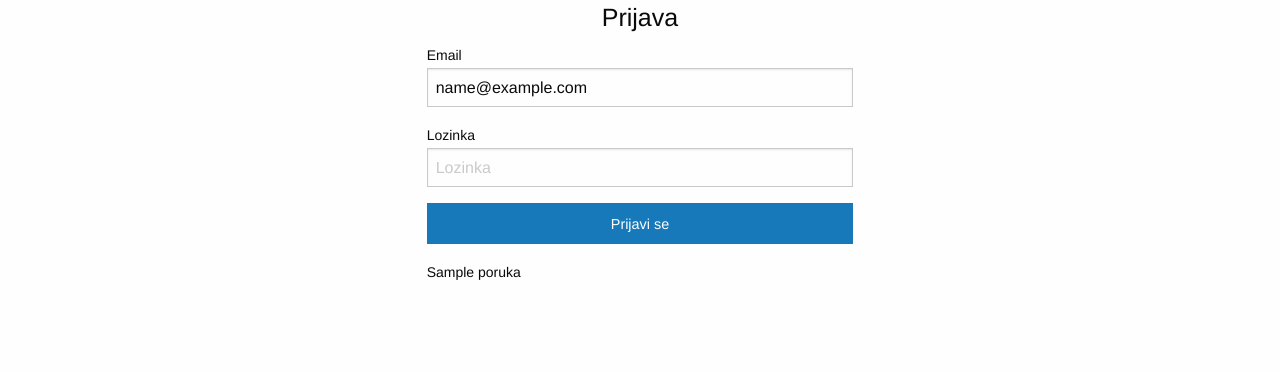
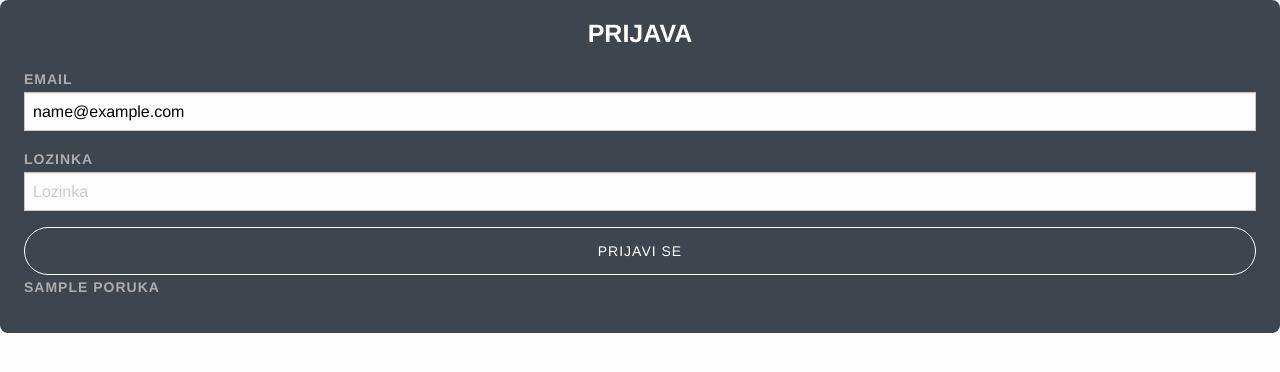
Before and after one commit to Srdjan294/zavrsnirad, a PHP site: template view/login.phtml in a window 1280 px wide. Shown: the top 372 px of the page. Run offline with PHP 8.4, Linux system fonts and the light colour scheme; the template is opened without the code that fills it: most values are stand-ins (such as "Sample title", 1, 10 or a date in 2020); data that the repository does not hold is empty.

Commit message:
Promjena logina

```diff
--- a/view/login.phtml
+++ b/view/login.phtml
@@ -1,21 +1,20 @@
-<div class="grid-x">
-<div class="cell large-4 medium-6 medium-offset-3 small-12 large-offset-4 ">
+<form>
+  <div class="sign-in-form">
 
     <h4 class="text-center">Prijava</h4>
     <form class="log-in-form"
      action="<?=APP::config('url') ?>index/autorizacija"
      method="POST">
 
-    <label>Email
-        <input type="email" name="email" placeholder="ivan@primjer.hr"
+    <label for="sign-in-form-username">Email
+    <input type="email" name="email" placeholder="ivan@primjer.hr"
         value="<?=$email ?>">
     </label>
-    <label>Lozinka
-        <input type="password" name="lozinka" placeholder="Lozinka">
 
-    <p><input type="submit" class="button expanded" value="Prijavi se"></input></p>
+    <label for="sign-in-form-password">Lozinka
+    <input type="password" name="lozinka" placeholder="Lozinka">
 
+    <button type="submit" class="sign-in-form-button">Prijavi se</button>
     <?=$poruka ?>
-    </form>
-    </div>
-</div>
+  </div>
+</form>
--- a/view/predlozak/head.phtml
+++ b/view/predlozak/head.phtml
@@ -4,3 +4,4 @@
 <title><?=APP::config('nazivAPP') ?></title>
 <link rel="stylesheet" href="<?=APP::config('url') ?>public/assets/css/foundation.css">
 <link rel="stylesheet" href="<?=APP::config('url') ?>public/assets/css/app3.css">
+<link rel="stylesheet" href="<?=APP::config('url') ?>public/assets/css/login.css">
--- a/view/predlozak/skripte.phtml
+++ b/view/predlozak/skripte.phtml
@@ -1,3 +1,4 @@
 <script src="<?=APP::config('url') ?>public/assets/js/vendor.js"></script>
 <script src="<?=APP::config('url') ?>public/assets/js/foundation.js"></script>
 <script src="<?=APP::config('url') ?>public/app.js"></script>
+<script src="<?=APP::config('url') ?>public/assets/css/login.css"></script>
```
Also changed, not shown: public/assets/css/login.css (added).
